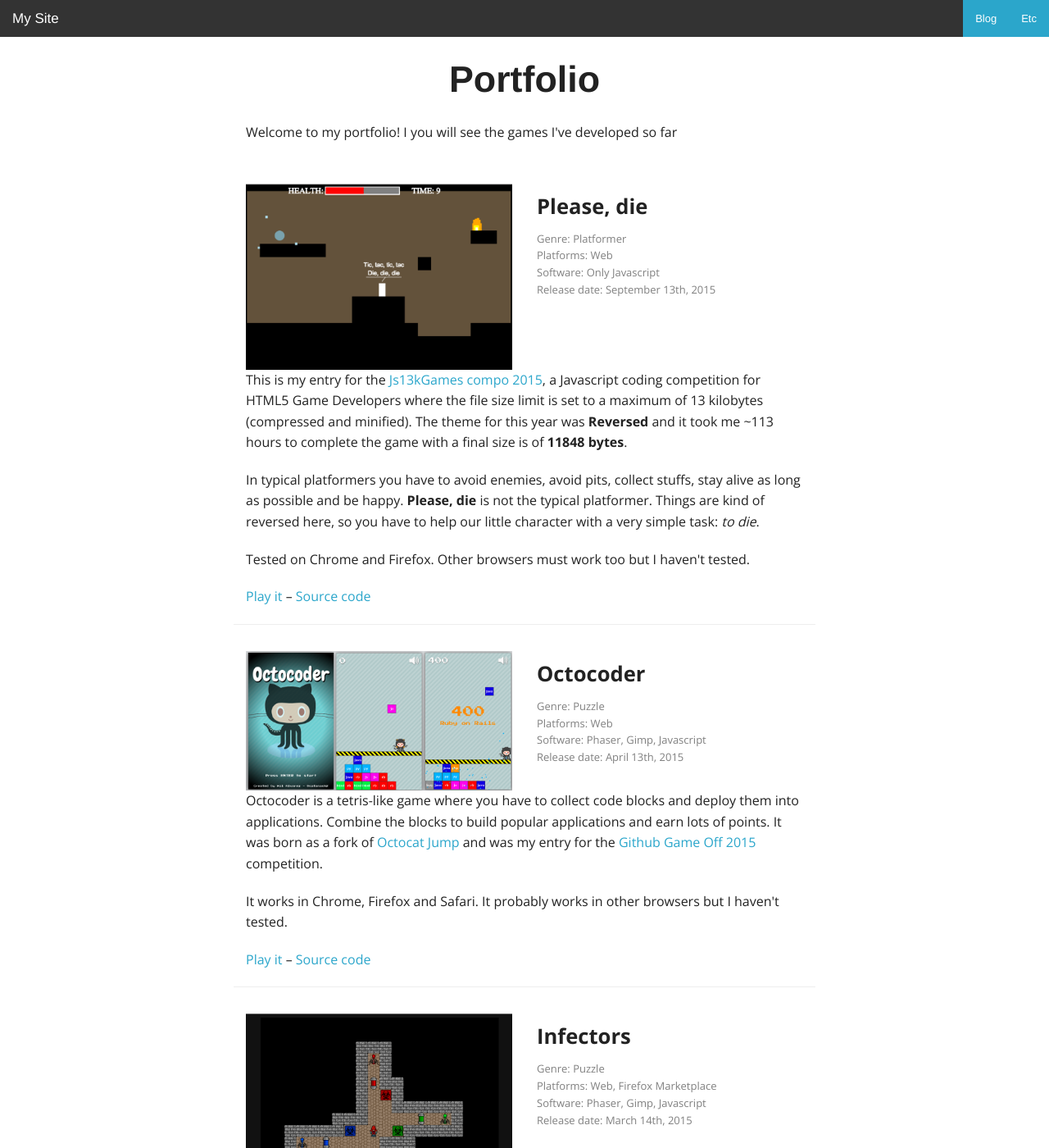
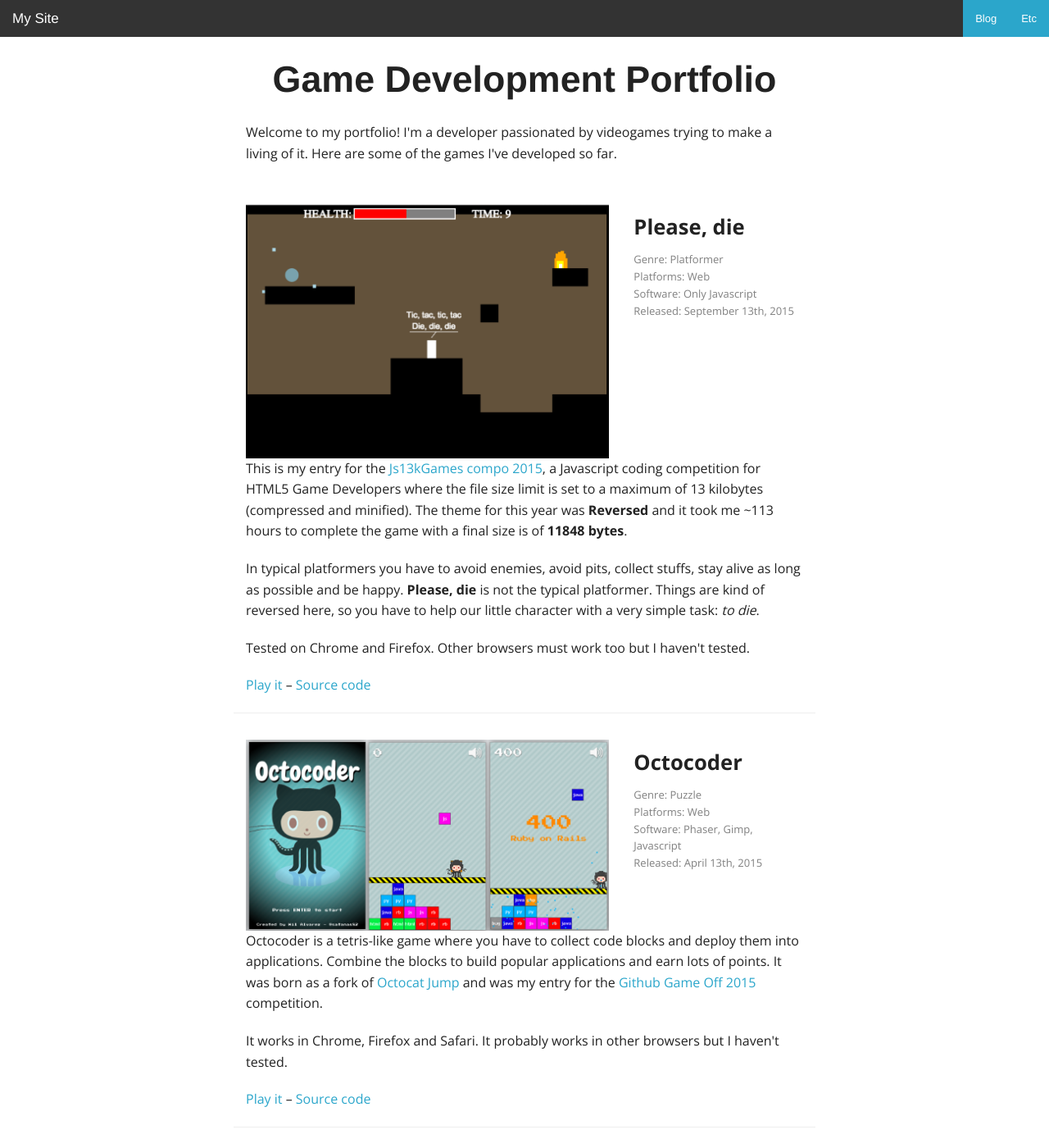
Before and after one commit to satanas/site, a Jekyll site: the page built from portfolio/index.html, in a window 1280 px wide and 1400 px high. Shown: the whole window at 82% size. Built offline with Jekyll 4.4.1, drawn with Linux system fonts in a browser that asks for light colours; Markdown is read by kramdown in place of the engine named in the settings; some of the changed text lies outside the part shown.

Commit message:
Updated portfolio index. Adjusted columns

```diff
--- a/portfolio/index.html
+++ b/portfolio/index.html
@@ -1,28 +1,29 @@
 ---
 layout: base
-title: "Portfolio"
+title: "Game Development Portfolio"
 last_update: October, 2015
 ---
 
 <div class="columns">
   <div class="row">
     <div class="intro columns">
-      <p>Welcome to my portfolio! I you will see the games I've developed so far </p>
+      <p>Welcome to my portfolio! I'm a developer passionated by videogames trying to make a living of it. Here are
+      some of the games I've developed so far.</p>
     </div>
   </div>
 
   {% for id in site.data.games.index %}
   {% assign game = site.data.games[id.name] %}
   <div class="row image specs">
-    <div class="small-12 medium-6 columns image-container">
+    <div class="small-12 medium-8 columns image-container">
       <img class="feature" src="../assets/images/{{ game.image }}" />
     </div>
-    <div class="small-12 medium-6 columns">
+    <div class="small-12 medium-4 columns">
       <p class="title">{{ game.title }}</p>
       <p class="spec">Genre: {{ game.genre }}</p>
       <p class="spec">Platforms: {{ game.platforms }}</p>
       <p class="spec">Software: {{ game.software }}</p>
-      <p class="spec">Release date: {{ game.release_date }}</p>
+      <p class="spec">Released: {{ game.release_date }}</p>
     </div>
   </div>
 
```
